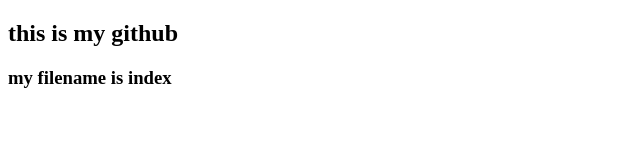
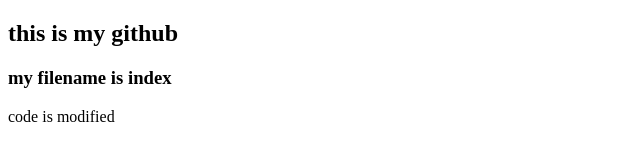
Before and after one commit to Srikanth-aluvala/10Kcoders, a plain HTML site: page index.html in a window 1280 px wide. Shown: the whole page, without its empty margins (0-640 px from the left). Drawn offline with Linux system fonts and the light colour scheme.

Commit message:
modified

```diff
--- a/index.html
+++ b/index.html
@@ -8,5 +8,6 @@
 <body>
     <h2>this is my github </h2>
     <h3>my filename is index</h3>
+    <p>code is modified</p>
 </body>
 </html>
```
